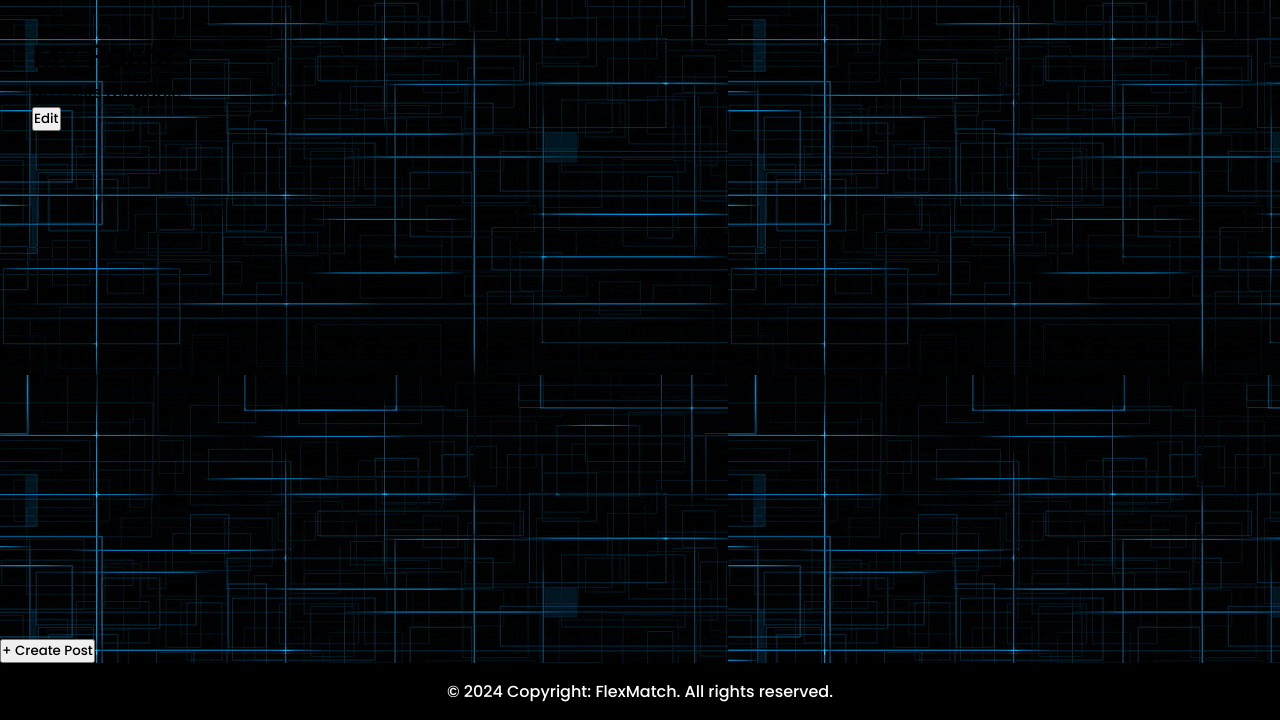
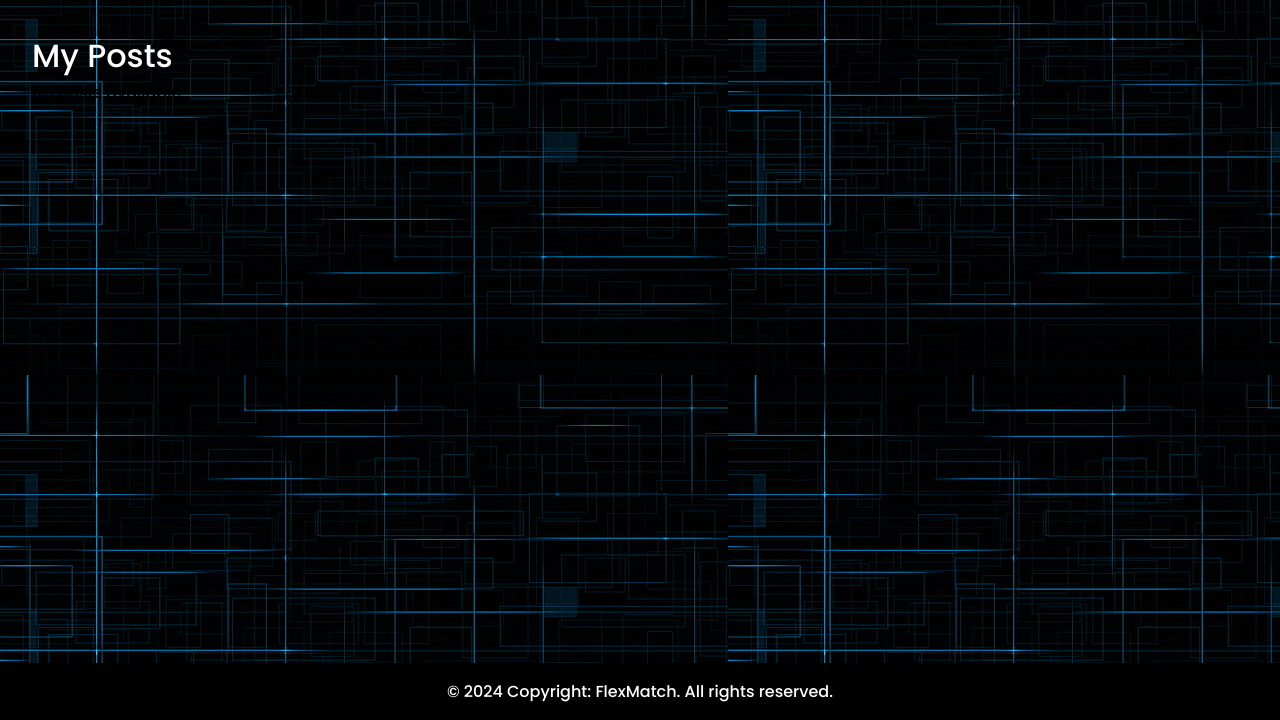
Before and after one commit to EileenYongKaiQin/TechTribe, a PHP site: page /my_posts.php in a window 1280 px wide. Shown: the part 80-800 px from the top of the page. Run offline with PHP 8.4, Linux system fonts and the light colour scheme; data that the repository does not hold is empty; some web fonts are replaced.

Commit message:
Update my_posts.php

```diff
--- a/Job Seeker/my_posts.php
+++ b/Job Seeker/my_posts.php
@@ -4,7 +4,7 @@
     <meta charset="UTF-8">
     <meta name="viewport" content="width=device-width, initial-scale=1.0">
     <title>My Posts</title>
-    <link rel="stylesheet" href="../css/my_posts.css">
+    <link rel="stylesheet" href="../css/my_post.css">
 </head>
 
 <?php
@@ -16,12 +16,8 @@
     <div class="content" id="content">
         <h1>My Posts</h1>
         <?php include 'display_my_post.php'; ?>
-        <button>Edit</button>
     </div>
 
-    <div class="button-section">
-        <button onclick="window.location.href='create_wall_post.php'" class="create-post-btn">+ Create Post</button>
-    </div>
 
     <?php include('../footer/footer.php'); ?>
 
```
